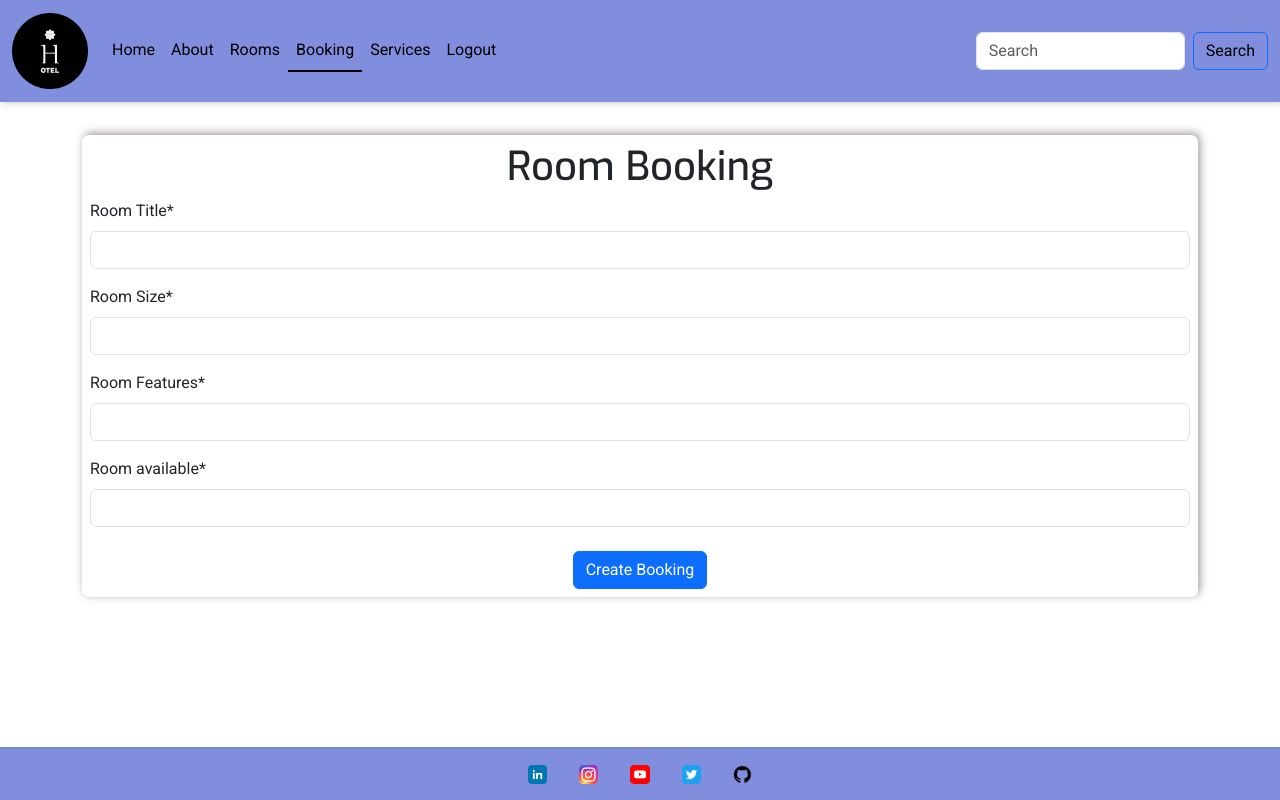
After one commit to bky201/HotelBooking, a Django app: page /rooms/ in a window 1280 px wide. The commit adds this page. Run offline with Django 4.2, Linux system fonts and the light colour scheme; the visitor is signed in with stand-in values (Sample User, id 1).

Commit message:
Create user room booking view

```diff
--- a/booking/urls.py
+++ b/booking/urls.py
@@ -7,4 +7,5 @@ urlpatterns = [
     path('accounts/', include('allauth.urls')),
     path('summernote/', include('django_summernote.urls')),
     path('', include('home.urls')),
+    path('rooms/', include('rooms.urls')),
 ]
--- /dev/null
+++ b/rooms/forms.py
@@ -0,0 +1,15 @@
+from django import forms
+from .models import Room
+
+class BookForm(forms.ModelForm):
+    """ Form to create a booking """
+    class Meta:
+        model = Room
+        fields = ['title', 'size', 'features', 'available_on']
+
+        labels = {
+            'title': 'Room Title',
+            'size': 'Room Size',
+            'features': 'Room Features',
+            'available_on': 'Room available'
+        }
--- a/rooms/models.py
+++ b/rooms/models.py
@@ -17,12 +17,12 @@ class Room(models.Model):
     content = models.TextField()
     price = models.IntegerField()
     image = ResizedImageField(
-        size=[400, None], quality=75, upload_to=f"rooms/{title}/", force_format='WEBP',
+        size=[400, None], quality=75, upload_to= "rooms/", force_format='WEBP',
         blank=False, null=False
         )
     excerpt = models.TextField(blank=True)
     status = models.IntegerField(choices=STATUS, default=0)
-    available_on = models.DateTimeField(auto_now_add=True)
+    available_on = models.DateTimeField()
     rating = models.ManyToManyField(User, related_name='room_rate', blank=True)
 
     class Meta:
--- /dev/null
+++ b/rooms/templates/rooms/add_room.html
@@ -0,0 +1,18 @@
+{% extends "base.html" %}
+
+{% block tite %}Room Booking{% endblock %}
+
+{% block content %}
+<div class="container">
+    <form method="POST" enctype="multipart/form-data" class="p-2 form">
+        <h1 class="text-center">Room Booking</h1>
+        {% csrf_token %}
+        {{ token.media }}
+        {{ form|crispy }}
+        <div class="text-center">
+            <button type="submit" class="btn btn-primary mt-2">Create Booking</button>
+        </div>
+    </form>
+</div>
+
+{% endblock %}
--- /dev/null
+++ b/rooms/urls.py
@@ -0,0 +1,6 @@
+from django.urls import path
+from .views import RoomBook
+
+urlpatterns = [
+    path('', RoomBook.as_view(), name='add_room'),
+]
--- a/rooms/views.py
+++ b/rooms/views.py
@@ -1,3 +1,18 @@
-from django.shortcuts import render
+from django.views.generic import CreateView
 
-# Create your views here.
+from django.contrib.auth.mixins import LoginRequiredMixin
+
+from .models import Room
+from .forms import BookForm
+
+class RoomBook(LoginRequiredMixin, CreateView):
+    model = Room
+    form_class = BookForm
+    queryset = Room.objects.filter(status=1).order_by('-available_on')
+    template_name = 'rooms/add_room.html'
+    success_url = "/rooms/"
+    paginate = 6
+
+    def book_valid(self, form):
+        form.instance.user = self.request.user
+        return super(RoomBook, self).book_valid(form)
--- a/templates/includes/header.html
+++ b/templates/includes/header.html
@@ -20,6 +20,9 @@
           </li>
           <li class="nav-item">
             <a class="nav-link" href="#">Rooms</a>
+          </li>
+          <li class="nav-item">
+            <a class="nav-link {% if url_name == 'add_room' %}active{% endif %}" href="{% url 'add_room' %}">Booking</a>
           </li>
           <li class="nav-item">
             <a class="nav-link" href="#">Services</a>
```
Also changed, not shown: rooms/migrations/0003_alter_room_available_on_alter_room_image.py (added).
